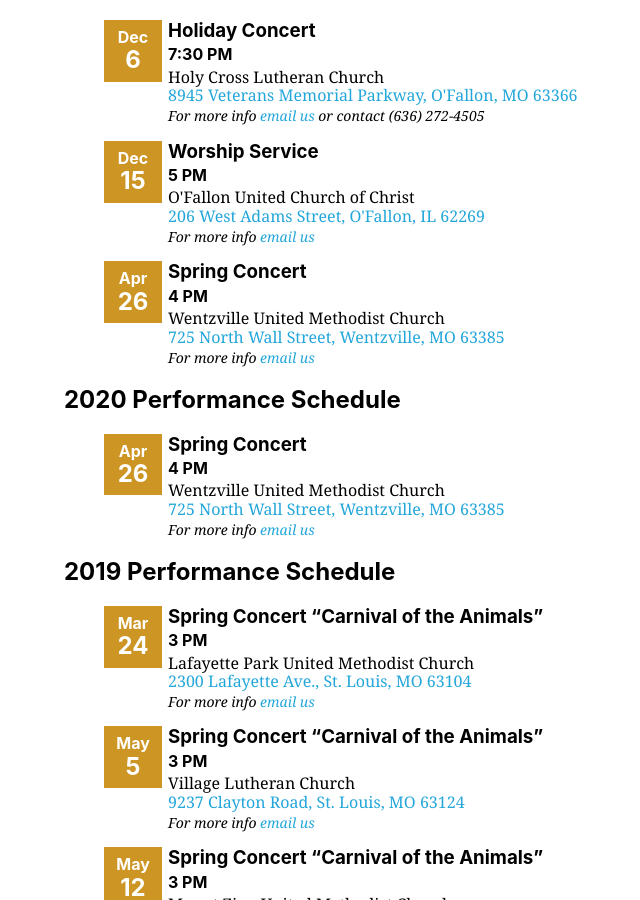
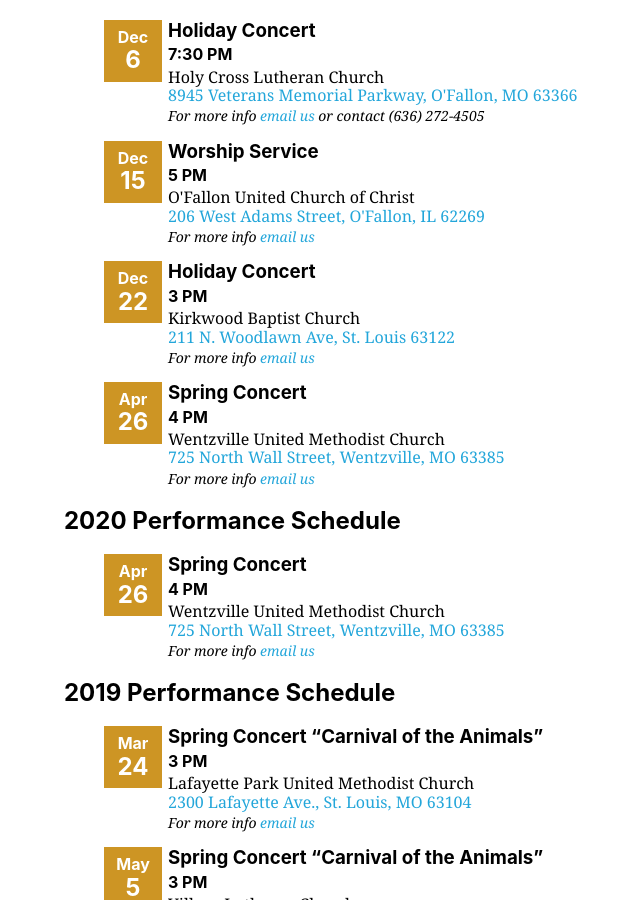
Before and after one commit to GatewayRingers/GatewayRingers.github.io, a Jekyll site: the page built from events.html, in a window 1280 px wide and 900 px high, scrolled down 391 px. Shown: the whole window, without its empty margins (72-712 px from the left). Built offline with Jekyll 4.4.1, drawn with Linux system fonts in a browser that asks for light colours; nearby versions of some CDN libraries; some of the changed text lies outside the part shown.

Commit message:
Update events.yml

```diff
--- a/_data/events.yml
+++ b/_data/events.yml
@@ -71,6 +71,13 @@
       location: O'Fallon United Church of Christ
       address: 206 West Adams Street, O'Fallon, IL 62269
       href: https://www.google.com/maps/place/206+W+Adams+St,+O'Fallon,+IL+62269/@38.5947199,-89.9147718,17z/data=!3m1!4b1!4m5!3m4!1s0x887606c6983bf181:0xa990d51de09bc035!8m2!3d38.5947199!4d-89.9125831
+      contact:
+    - date: 2019-12-22
+      name: Holiday Concert
+      time: 3 PM
+      location: Kirkwood Baptist Church
+      address: 211 N. Woodlawn Ave, St. Louis 63122
+      href: https://www.google.com/maps/place/211+N+Woodlawn+Ave,+Kirkwood,+MO+63122/@38.582668,-90.4000427,17z/data=!3m1!4b1!4m5!3m4!1s0x87d8cc3c728c4811:0xe864d014767aba2e!8m2!3d38.582668!4d-90.397854
       contact:
 
 - year: 2018
```
